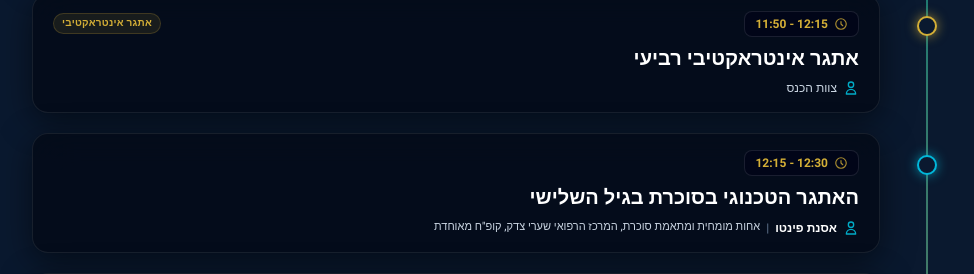
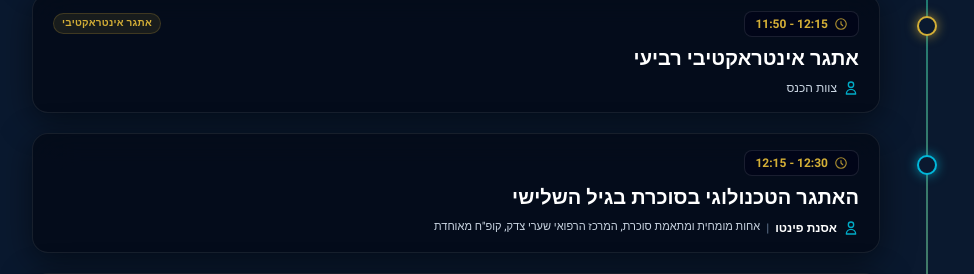
Before and after one commit to tifereteliav/jerusalem-diabetes-conference, a React (Vite) app: page / in a window 1280 px wide. Shown: the part 4046-4320 px from the top of the page, without its empty margins (160-1134 px from the left). Built offline with nearby package versions, Linux system fonts and the light colour scheme.

Commit message:
fix: correct spelling typo in third age diabetes lecture title

```diff
--- a/src/components/Program.jsx
+++ b/src/components/Program.jsx
@@ -107,7 +107,7 @@ const scheduleData = [
   },
   {
     time: "12:15 - 12:30",
-    title: "האתגר הטכנוגי בסוכרת בגיל השלישי",
+    title: "האתגר הטכנולוגי בסוכרת בגיל השלישי",
     type: "lecture",
     speaker: "אסנת פינטו | אחות מומחית ומתאמת סוכרת, המרכז הרפואי שערי צדק, קופ\"ח מאוחדת",
     sponsor: "",
```
